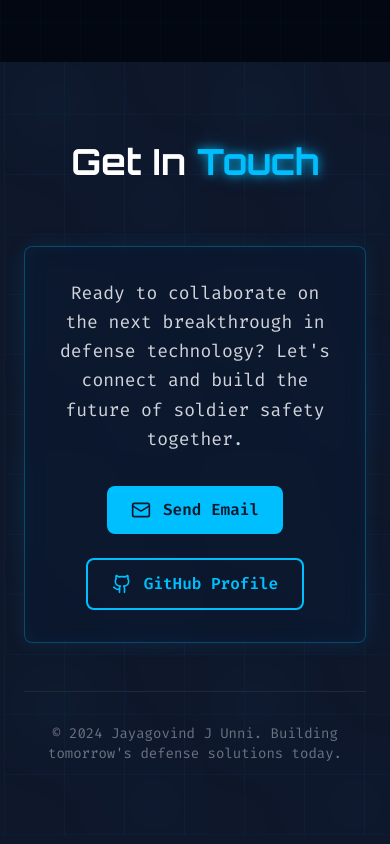
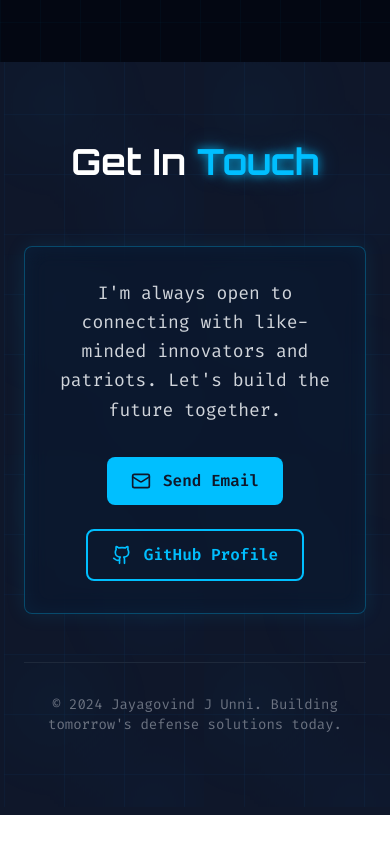
Before and after one commit to jayagovindjunni/astro-defense-portfolio, a React (Vite) app: page / in a window 390 px wide. Shown: the part 6339-7183 px from the top of the page. After the commit the page ends 7154 px from the top, so only its background shows below. Built offline with nearby package versions, Linux system fonts and the light colour scheme.

Commit message:
feat: Add Contact section
Adds a responsive and modern Contact section with a Jarvis-style theme, including a catchy header, introductory text, email link, and GitHub link.

```diff
--- a/src/components/ContactSection.tsx
+++ b/src/components/ContactSection.tsx
@@ -15,13 +15,13 @@ const ContactSection = () => {
 
           <div className="glass-effect p-8 rounded-lg mb-12 jarvis-glow-border">
             <p className="font-mono text-gray-300 text-lg mb-8 leading-relaxed">
-              Ready to collaborate on the next breakthrough in defense technology?
-              Let's connect and build the future of soldier safety together.
+              I'm always open to connecting with like-minded innovators and patriots.
+              Let's build the future together.
             </p>
 
             <div className="flex flex-col sm:flex-row gap-6 justify-center items-center">
               <a
-                href="mailto:jayagovind@example.com"
+                href="mailto:jayagovind702@gmail.com"
                 className="flex items-center space-x-3 px-6 py-3 bg-jarvis-blue text-jarvis-darker font-mono font-semibold rounded-lg hover:bg-jarvis-blue-light transition-all duration-300 transform hover:scale-105 jarvis-glow-border"
               >
                 <Mail size={20} />
```
